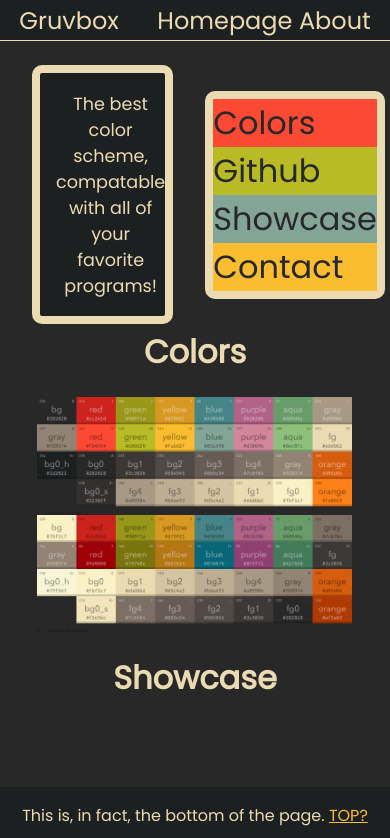
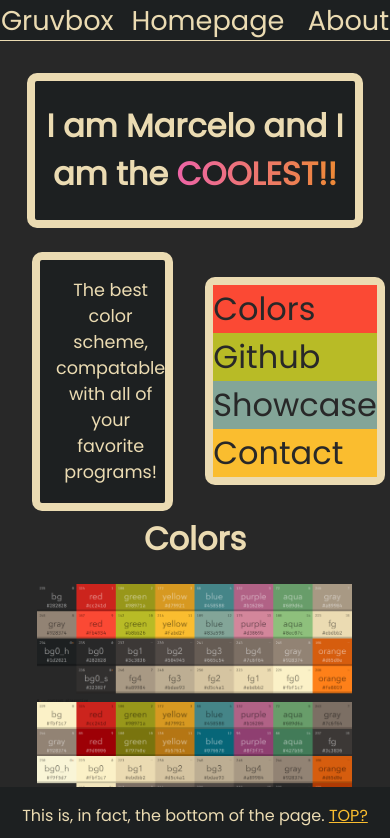
Before and after one commit to MontyTecher/Gruvbox, a plain HTML site: page index.html in a window 390 px wide. Both pictures are taken after a click on the link "About". Shown: the top 838 px of the page. Drawn offline with Linux system fonts and the light colour scheme.

Commit message:
i fucking hate web design

```diff
--- a/index.html
+++ b/index.html
@@ -1,12 +1,14 @@
 <!DOCTYPE html>
 <html lang="en">
   <head>
-    <meta charset="UTF-8">
-    <meta name="viewport" content="width=device-width, initial-scale=1.0">
+    <meta charset="UTF-8" />
+    <meta name="viewport" content="width=device-width, initial-scale=1.0" />
     <title>Gruvbox</title>
-    <link rel="stylesheet"
-          href="https://fonts.googleapis.com/css?family=Poppins">
-    <link rel="stylesheet" href="style/style.css">
+    <link
+      rel="stylesheet"
+      href="https://fonts.googleapis.com/css?family=Poppins"
+    />
+    <link rel="stylesheet" href="style/style.css" />
   </head>
   <body>
     <div class="navbar">
@@ -15,12 +17,17 @@
       </div>
       <div class="nav-items">
         <a href="#">Homepage</a>
-            <a href="#">About</a>
+        <a href="#" id="about">About</a>
       </div>
+    </div>
+    <div class="about-dropdown">
+      <h1>I am Marcelo and I am the <span id="coolest">COOLEST!!</span></h1>
     </div>
     <div class="main">
       <div class="main-text">
-            <p>The best color scheme, compatable with all of your favorite programs!</p>
+        <p>
+          The best color scheme, compatable with all of your favorite programs!
+        </p>
       </div>
       <div class="button-container">
         <a href="#colors" id="colors">Colors</a>
@@ -33,16 +40,31 @@
       <h1 class="title">Colors</h1>
     </div>
     <div class="colorscheme-container">
-        <img class="colorscheme" src="images/dark_mode.png">
-        <img class="colorscheme" src="images/light_mode.png">
+      <img class="colorscheme" src="images/dark_mode.png" />
+      <img class="colorscheme" src="images/light_mode.png" />
     </div>
 
     <div class="title-container">
       <h1 class="title">Showcase</h1>
     </div>
+    <div id="showcase-container">
+      <img class="showcase-image" src="images/arch.png" />
+      <img class="showcase-image" src="images/fedora.png" />
+      <img class="showcase-image" src="images/freebsd.png" alt="" />
+    </div>
 
     <footer>
       <p>This is, in fact, the bottom of the page. <a href="#">TOP?</a></p>
     </footer>
+    <script>
+      const dropdownDiv = document.querySelector(".about-dropdown");
+      const about = document.querySelector("#about");
+      about.addEventListener("click", () => {
+        dropdownDiv.classList.toggle("reveal");
+      });
+      document.getElementById("contact").addEventListener("click", () => {
+        alert("m.silva600@montytech.net");
+      });
+    </script>
   </body>
 </html>
--- a/style/style.css
+++ b/style/style.css
@@ -1,143 +1,188 @@
-:root{
+:root {
   font-family: Poppins;
   --bg: #282828;
   --bg0_h: #1d2021;
   --text: #ebdbb2;
-    --red:#fb4934;
-    --green:#b8bb26;
-    --yellow:#fabd2f;
-    --blue:#83a598;
-    --purple:#d3869b;
-    --height:
+  --red: #fb4934;
+  --green: #b8bb26;
+  --yellow: #fabd2f;
+  --blue: #83a598;
+  --purple: #d3869b;
+  --height: ;
 }
-a{
+a {
   color: var(--text);
   text-decoration-line: none;
 }
-a:hover{
+a:hover {
   text-decoration-line: underline;
 }
-body{
-    position:relative;
-    padding:0;
-    margin:0;
+.brand a:hover {
+  text-decoration: none;
+}
+body {
+  position: relative;
+  padding: 0;
+  margin: 0;
   color: var(--text);
   background-color: var(--bg);
 }
-.navbar{
-    font-size:1.5rem;
+.navbar {
+  font-size: 1.7rem;
   background-color: var(--bg0_h);
-    height:2.5rem;
+  height: 2.5rem;
   display: flex;
-    flex-wrap:wrap;
+  flex-wrap: wrap;
   justify-content: space-around;
-    align-items:center;
+  align-items: center;
   border-bottom: 0.1rem solid;
 }
-.main{
-    align-items:center;
-    margin:auto;
-    margin-top:2.6rem;
-    display:flex;
+.nav-items a {
+  margin-left: 1rem;
+}
+.main {
+  align-items: center;
+  margin: auto;
+  margin-top: 2.6rem;
+  display: flex;
   height: 14rem;
 }
-.main-text{
-    padding-left:1rem;
+.main-text {
+  padding-left: 1rem;
   font-size: 2rem;
-    width:50%;
+  width: 50%;
   background-color: var(--bg0_h);
   border-radius: 10px;
-    margin-left:2rem;
-    margin-right:1rem;
+  margin-left: 2rem;
+  margin-right: 1rem;
   border: 0.5rem solid;
-    min-height:12rem;
+  min-height: 12rem;
 }
 @media only screen and (max-width: 900px) {
   .main-text {
-      font-size:1.5rem;
-      text-align:center;
+    font-size: 1.5rem;
+    text-align: center;
   }
 }
 @media only screen and (max-width: 700px) {
   .main-text {
-      font-size:1.1rem;
-      text-align:center;
+    font-size: 1.1rem;
+    text-align: center;
   }
 }
-.title-container{
-    display:flex;
+.title-container {
+  display: flex;
   justify-content: center;
 }
-footer{
+footer {
   position: fixed;
   left: 0;
   bottom: 0;
   width: 100%;
   background-color: var(--bg0_h);
-    color:var(--text);
+  color: var(--text);
   text-align: center;
 }
-.button-container{
+.button-container {
   display: flex;
-    flex-direction:column;
-    font-size:2rem;
-    width:50%;
+  flex-direction: column;
+  font-size: 2rem;
+  width: 50%;
   border-radius: 10px;
-    margin-left:1rem;
-    margin-right:2rem;
+  margin-left: 1rem;
+  margin-right: 2rem;
   border: 0.5rem solid;
-
 }
-#colors{
+#colors {
   background-color: var(--red);
   color: var(--bg);
 }
-#github{
+#github {
   background-color: var(--green);
   color: var(--bg);
 }
-#showcase{
+#showcase {
   background-color: var(--blue);
   color: var(--bg);
 }
-#contact{
+#contact {
   background-color: var(--yellow);
   color: var(--bg);
 }
-.color-table-container{
-    display:flex;
+.color-table-container {
+  display: flex;
   justify-content: center;
 }
-table{
+table {
   border: 0.1rem solid;
 }
-table, tr, td{
-    background-color:var(--bg0_h);
-    text-align:center;
+table,
+tr,
+td {
+  background-color: var(--bg0_h);
+  text-align: center;
 }
-th, td{
-    width:25%;
+th,
+td {
+  width: 25%;
 }
 .dot {
-    margin-right:0.2rem;
+  margin-right: 0.2rem;
   height: 1rem;
   width: 1rem;
   background-color: #bbb;
   border-radius: 50%;
   display: inline-block;
 }
-  .colorscheme-container{
-    display:flex;
+.colorscheme-container {
+  display: flex;
   flex-direction: column;
-    align-items:center;
+  align-items: center;
   justify-content: center;
-    width:95%;
+  width: 95%;
 }
-  .colorscheme{
-    width:85%;
-    margin-left:5%;
+.colorscheme {
+  width: 85%;
+  margin-left: 5%;
 }
-  footer a{
+footer a {
   color: var(--yellow);
   text-decoration: underline;
 }
+#showcase-container {
+  display: flex;
+  margin-bottom: 100px;
+  flex-direction: column;
+  align-items: center;
+}
+.showcase-image {
+  margin-bottom: 1rem;
+  border: 4px solid;
+  border-radius: 10px;
+  width: 85%;
+}
+.about-dropdown {
+  display: none;
+  margin: auto;
+  margin-top: 2rem;
+}
+.reveal {
+  display: flex;
+  background-color: var(--bg0_h);
+  border: 0.5rem solid;
+  width: 95%;
+  justify-content: center;
+  border-radius: 10px;
+  text-align: center;
+}
+@media only screen and (max-width: 900px) {
+  .reveal {
+    width: 82%;
+  }
+}
+#coolest {
+  color: transparent;
+  -webkit-background-clip: text;
+  background-clip: text;
+  background-image: linear-gradient(to left, #ed8936, #ed64a6);
+}
```
Also changed, not shown: images/arch.png (added), images/fedora.png (added), images/freebsd.png (added). Lines whose indentation alone changed are shown as unchanged.
